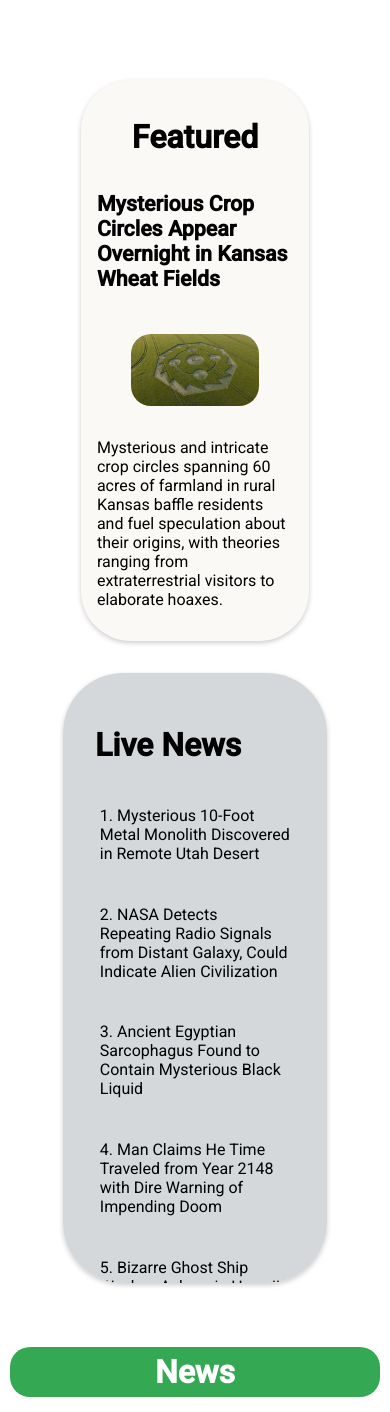
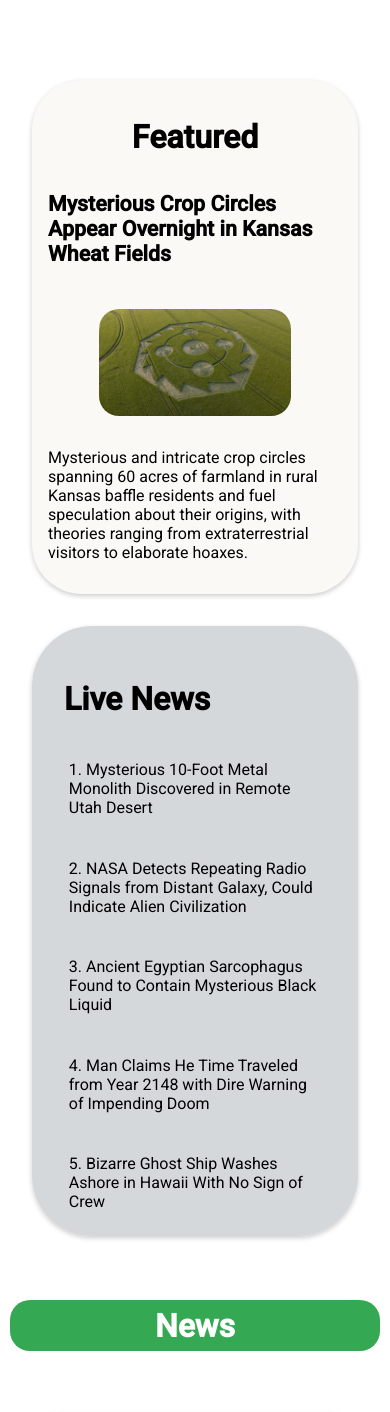
Before and after one commit to B0ssCodes/fact-checker, a PHP site: page / in a window 390 px wide; the page is wider, and only the part inside the window is pictured. Shown: the part 186-1598 px from the top of that part. Run offline with PHP 8.4, Linux system fonts and the light colour scheme; grey boxes are pictures that could not be loaded.

Commit message:
mobileFixGrow

```diff
--- a/styles.css
+++ b/styles.css
@@ -81,7 +81,8 @@ footer {
     background-color: #FAF9F6;
     border-radius: 50px;
     flex-direction: column;
-    width: 70%;
+
+    flex-grow:1;
     box-shadow: 0 2px 5px rgba(0, 0, 0, 0.2);
 
 }
@@ -124,8 +125,8 @@ footer {
     border-radius: 60px;
     overflow: auto;
     padding: 2em;
+    flex-grow: 1;
     flex-basis: 12.5em;
-
     max-height: 34.125em;
     box-shadow: 0 2px 5px rgba(0, 0, 0, 0.2);
 
@@ -208,6 +209,7 @@ footer {
     padding: 1em;
     max-width: 30em;
     flex-basis: 60%;
+    flex-grow: 1;
     box-shadow: 0 0 5px rgba(0, 0, 0, 0.2);
 
   }
```
